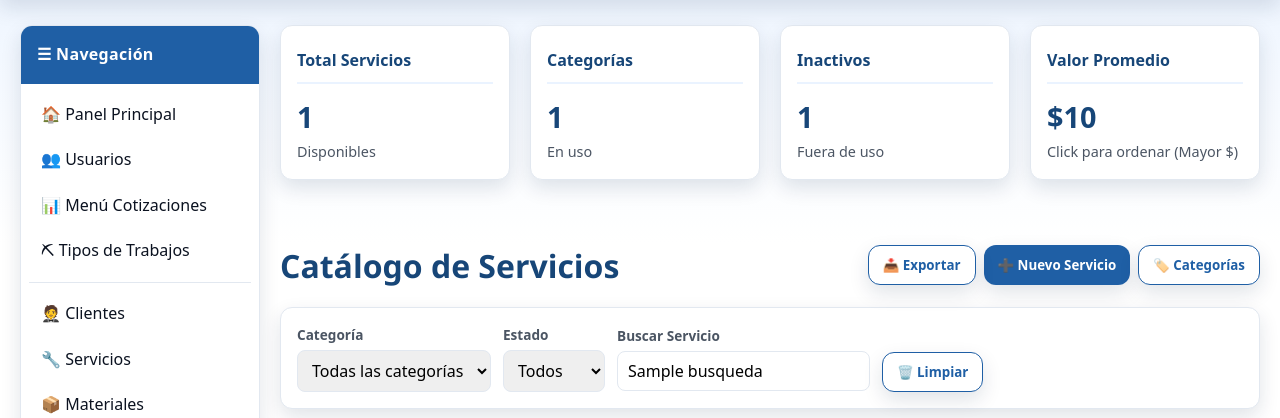
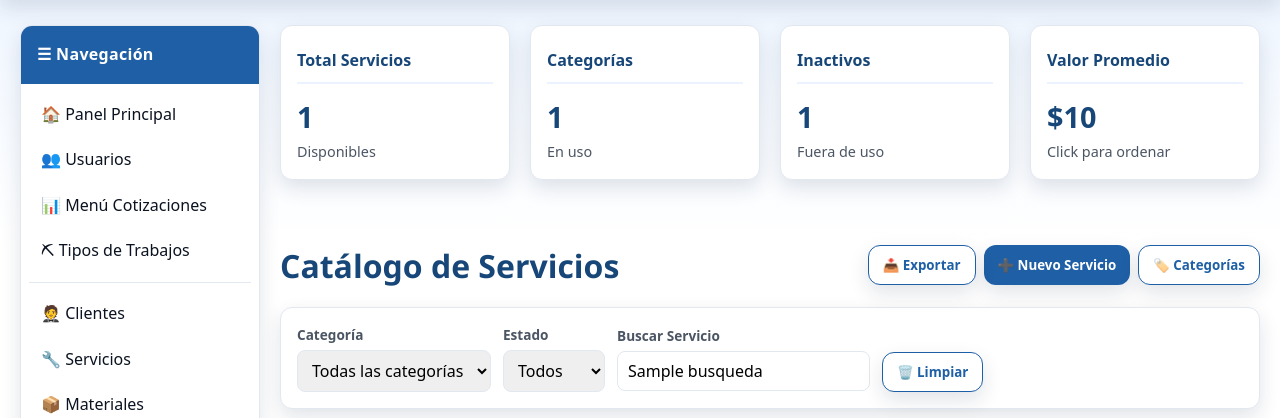
Before and after one commit to BenaCraftDev/ServiceFlow, a Django app: template templates/cotizaciones/gestionar_servicios.html in a window 1280 px wide. Shown: the part 77-495 px from the top of the page. Run offline with Django 5.2, Linux system fonts and the light colour scheme; the template is opened without the code that fills it: most values are stand-ins (such as "Sample title", 1, 10 or a date in 2020).

Commit message:
Arreglos en Servicios

```diff
--- a/templates/cotizaciones/gestionar_servicios.html
+++ b/templates/cotizaciones/gestionar_servicios.html
@@ -34,7 +34,7 @@
         <div class="card" id="kpi-promedio">
           <h4>Valor Promedio</h4>
           <div class="kpi" id="valor-promedio-display">$0</div>
-          <div class="muted">Click para ordenar (Mayor $)</div>
+          <div class="muted">Click para ordenar</div>
         </div>
       </div>
 
```
